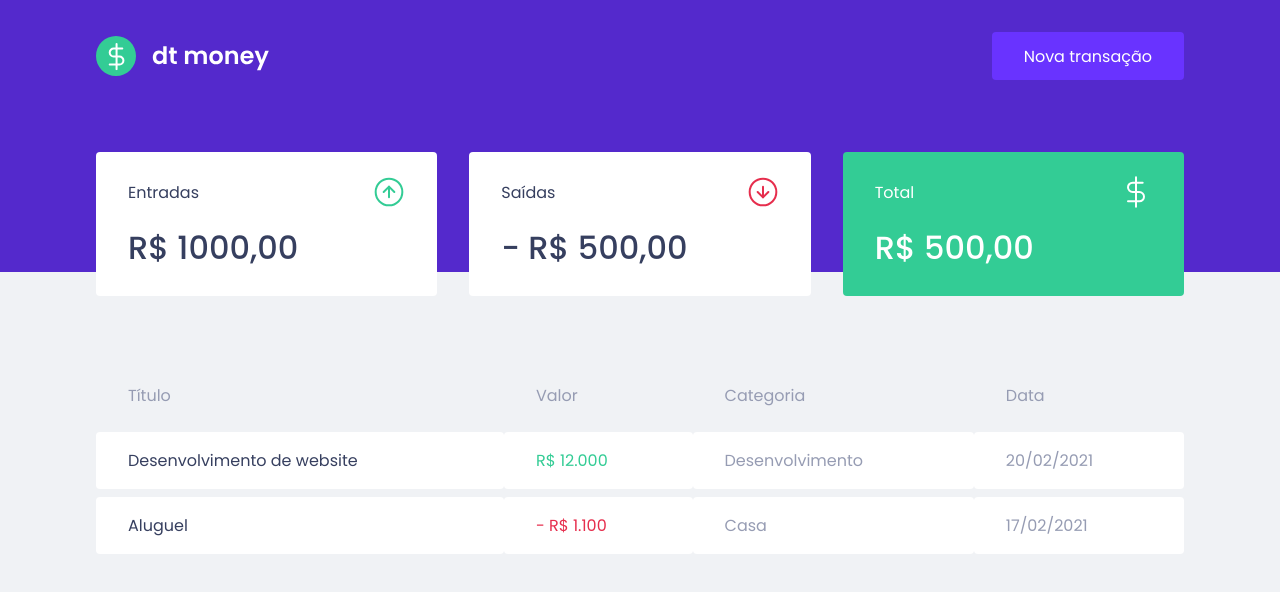
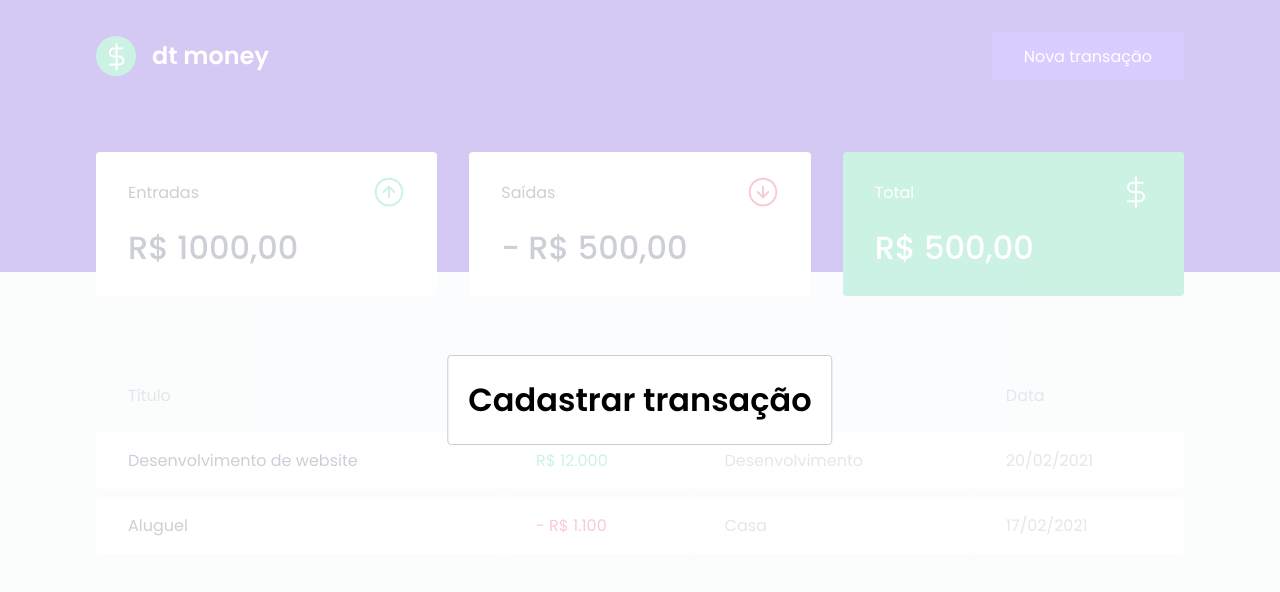
Before and after one commit to MarcosDanielBudtinger/dtmoney, a React (Create React App) app: page / in a window 1280 px wide. Both pictures are taken after a click on the button "Nova transação". Shown: the top 592 px of the page. Built offline with nearby package versions, Linux system fonts and the light colour scheme; no server answers; what miragejs would draw is missing.

Commit message:
incluindo modal

```diff
--- a/package.json
+++ b/package.json
@@ -20,6 +20,7 @@
     "@types/node": "^12.0.0",
     "@types/react": "^17.0.0",
     "@types/react-dom": "^17.0.0",
+    "@types/react-modal": "^3.12.0",
     "@types/styled-components": "^5.1.9",
     "typescript": "^4.1.2"
   },
--- a/src/components/Header/index.tsx
+++ b/src/components/Header/index.tsx
@@ -1,14 +1,49 @@
+import { useState } from 'react';
 import logoImg from '../../assets/logo.svg';
 import { Container, Content } from './styles';
+import Modal from 'react-modal';
+
+const customStyles = {
+    content: {
+        top: '50%',
+        left: '50%',
+        right: 'auto',
+        bottom: 'auto',
+        marginRight: '-50%',
+        transform: 'translate(-50%, -50%)'
+    }
+};
+
 
 export function Header() {
+
+    const [isNewTransactionModalOpen, setIsNewTransactionModalOpen] = useState(false);
+
+    function handleOpenNewTransactionModal() {
+        setIsNewTransactionModalOpen(true);
+    }
+
+    function handleCloseNewTransactionModal() {
+        setIsNewTransactionModalOpen(false);
+    }
+
     return (
+
         <Container>
+
             <Content>
                 <img src={logoImg} alt="dt money" />
-                <button type="button">
+                <button type="button" onClick={handleOpenNewTransactionModal}>
                     Nova transação
             </button>
+
+                <Modal
+                    isOpen={isNewTransactionModalOpen}
+                    onRequestClose={handleCloseNewTransactionModal}
+                    style={customStyles}
+                    contentLabel="Example Modal">
+                    <h1>Cadastrar transação</h1>
+                </Modal>
             </Content>
         </Container>
     );
```
Also changed, not shown: 1 other file (tests, documents, lock files or other folders).
